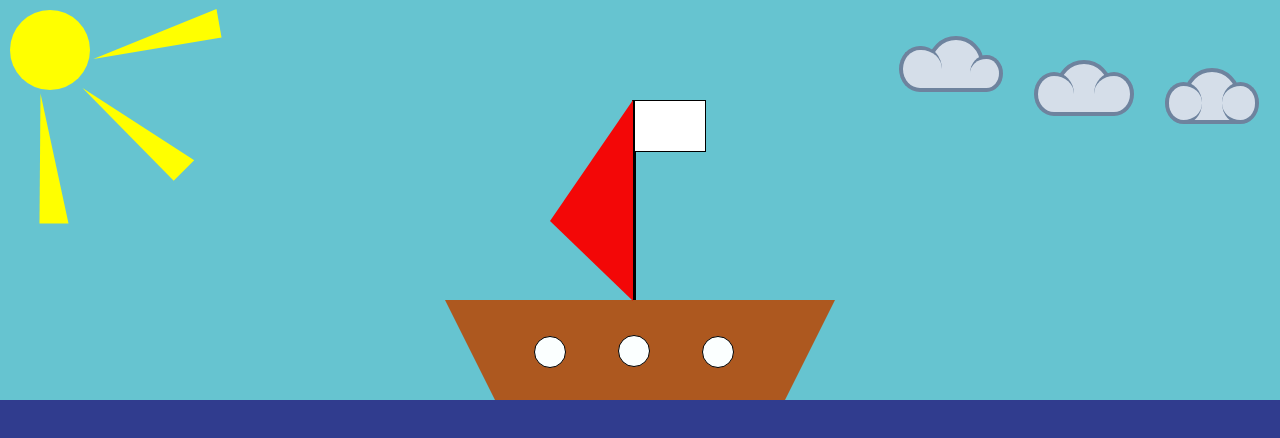
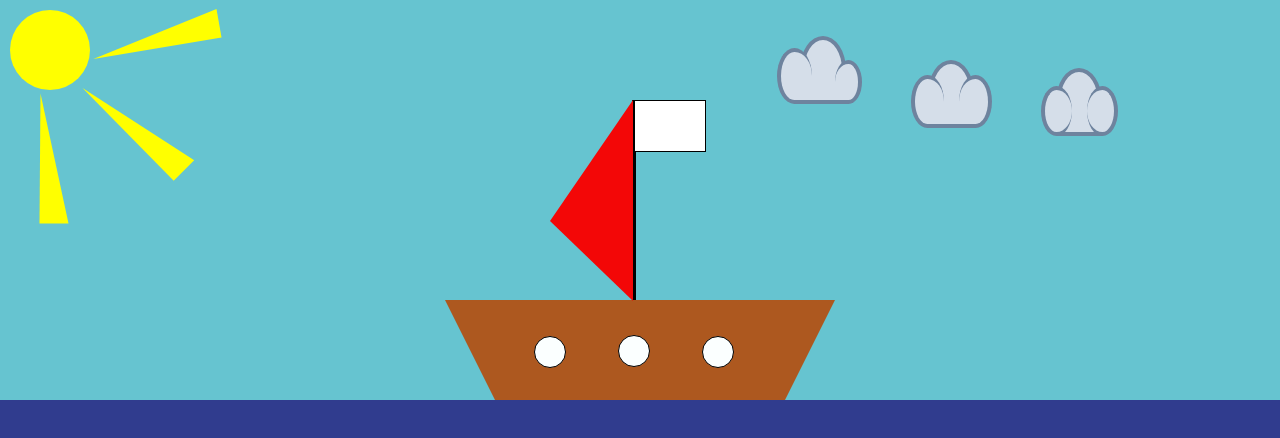
Before and after one commit to Azat804/Boat, a plain HTML site: page index.html in a window 1280 px wide. Drawn offline with Linux system fonts and the light colour scheme.

Commit message:
Кораблик

```diff
--- a/styles/style.css
+++ b/styles/style.css
@@ -133,8 +133,8 @@
 .main__cloud-item:nth-child(2),
 .main__cloud-item:last-child {
   position: absolute;
-  width: 3em;
-  height: 3em;
+  width: 3%;
+  height: 15%;
   margin: 2em;
   background: #d5dee9;
   border-width: 0.25em;
@@ -145,17 +145,17 @@
 
 .main__cloud-item:first-child {
   top: 1%;
-  left: 70%;
+  left: 60%;
 }
 
 .main__cloud-item:nth-child(2) {
   top: 7%;
-  left: 80%;
+  left: 70%;
 }
 
 .main__cloud-item:last-child {
   top: 9%;
-  left: 90%;
+  left: 80%;
 }
 
 .main__cloud-item:first-child:before,
@@ -195,6 +195,7 @@
   border-style: solid;
   border-color: #6e839e;
 }
+
 .main__cloud-item:nth-child(2):before {
   left: 70%;
   width: 75%;
@@ -202,6 +203,7 @@
   border-left: none;
   border-radius: 50% 50% 50% 0;
 }
+
 .main__cloud-item:nth-child(2):after {
   right: 70%;
   width: 75%;
@@ -220,6 +222,7 @@
   border-style: solid;
   border-color: #6e839e;
 }
+
 .main__cloud-item:last-child:before {
   left: 70%;
   width: 70%;
@@ -227,6 +230,7 @@
   border-left: none;
   border-radius: 50%;
 }
+
 .main__cloud-item:last-child:after {
   right: 70%;
   width: 70%;
```
